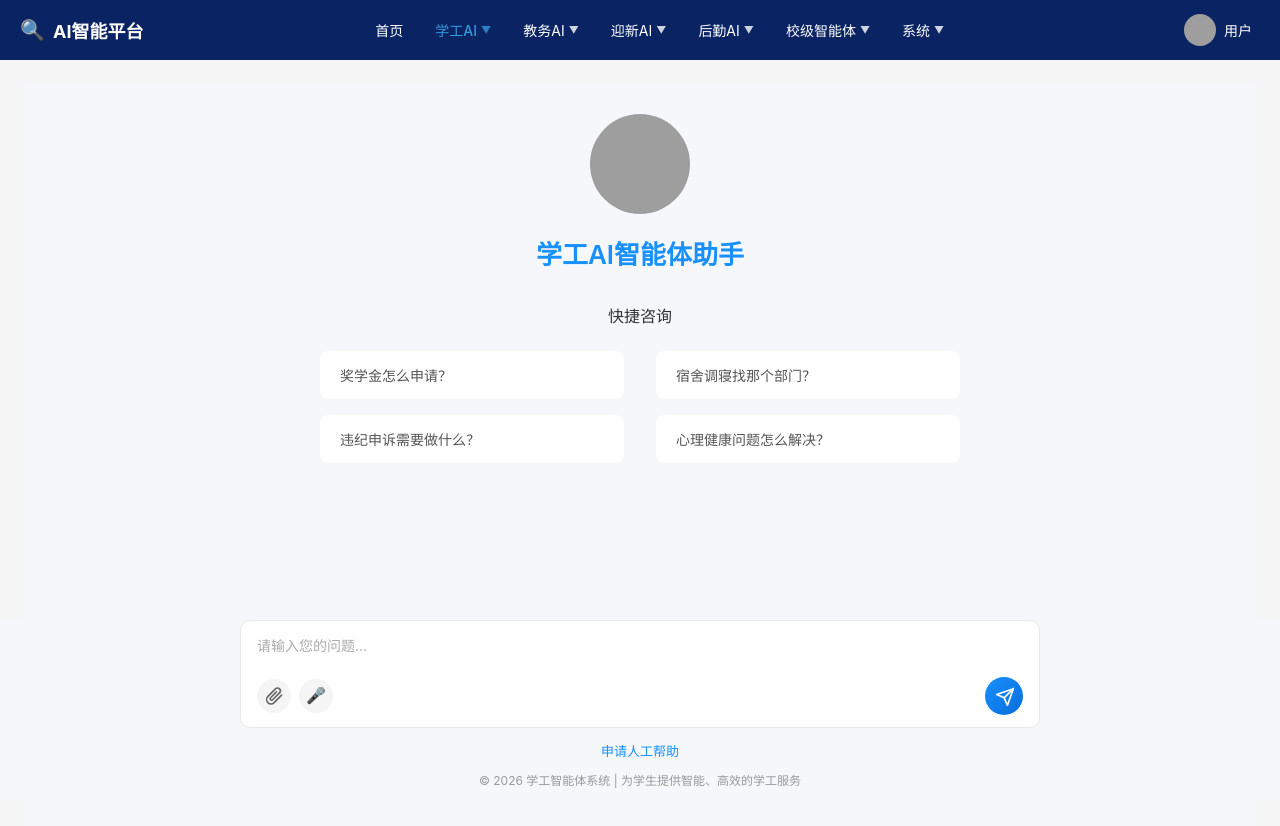
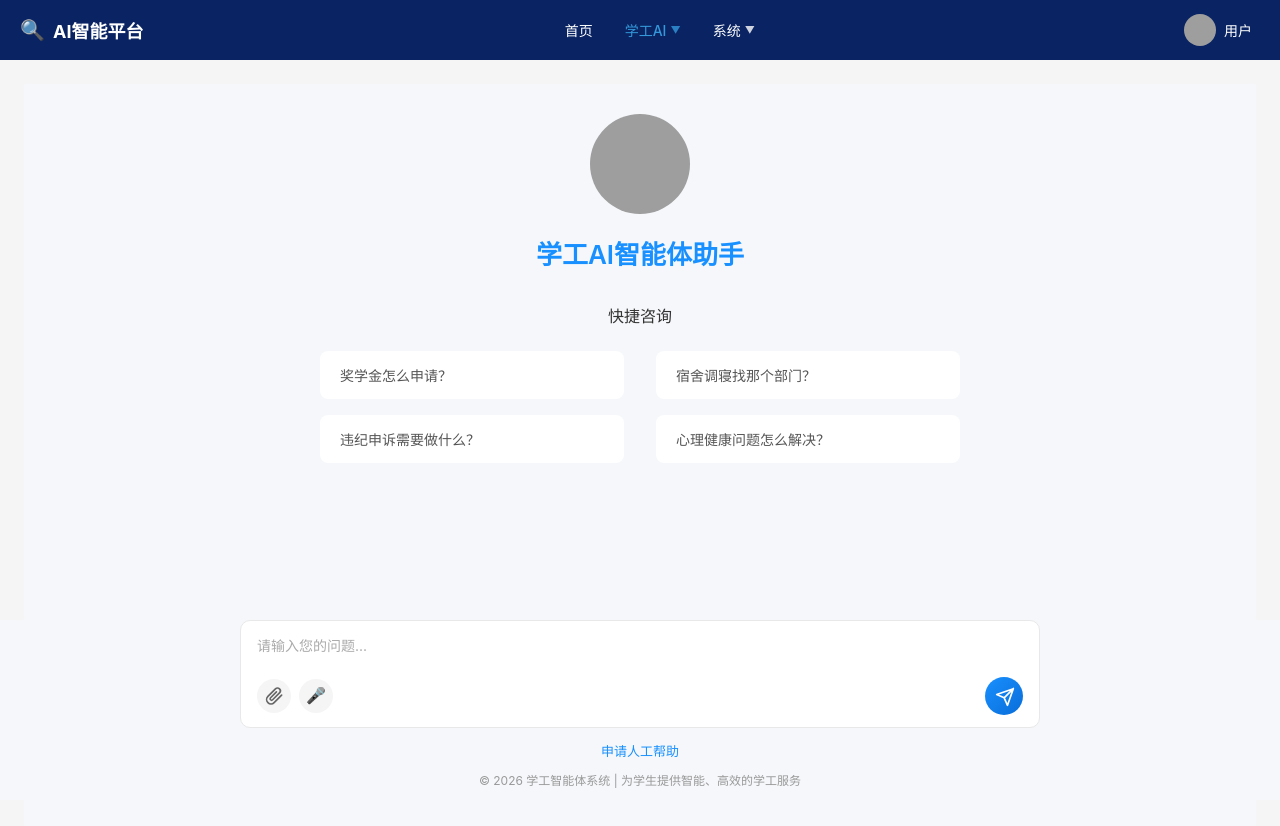
Before and after one commit to cjpcp/learn-work-agent-front, a Vue app: page /consultation in a window 1280 px wide. Shown: the top 826 px of the page. Built offline with nearby package versions, Linux system fonts and the light colour scheme; sample sign-in values are in the browser's storage; grey boxes are pictures that could not be loaded.

Commit message:
注释其他智能体前端代码

```diff
--- a/src/layouts/BasicLayout.vue
+++ b/src/layouts/BasicLayout.vue
@@ -46,7 +46,7 @@
               </a-menu>
             </template>
           </a-dropdown>
-          <a-dropdown placement="bottom">
+          <!-- <a-dropdown placement="bottom">
             <a class="nav-item" @click.prevent>
               教务AI
               <span class="dropdown-arrow">▼</span>
@@ -102,7 +102,7 @@
                 <a-menu-item key="4">知识库动态管理</a-menu-item>
               </a-menu>
             </template>
-          </a-dropdown>
+          </a-dropdown> -->
           <a-dropdown placement="bottom">
             <a class="nav-item" @click.prevent>
               系统
@@ -111,7 +111,7 @@
             <template #overlay>
               <a-menu>
                 <a-menu-item key="1" @click="$router.push('/notifications')">通知中心</a-menu-item>
-                <a-menu-item key="2">系统设置</a-menu-item>
+                <!-- <a-menu-item key="2">系统设置</a-menu-item> -->
               </a-menu>
             </template>
           </a-dropdown>
```
